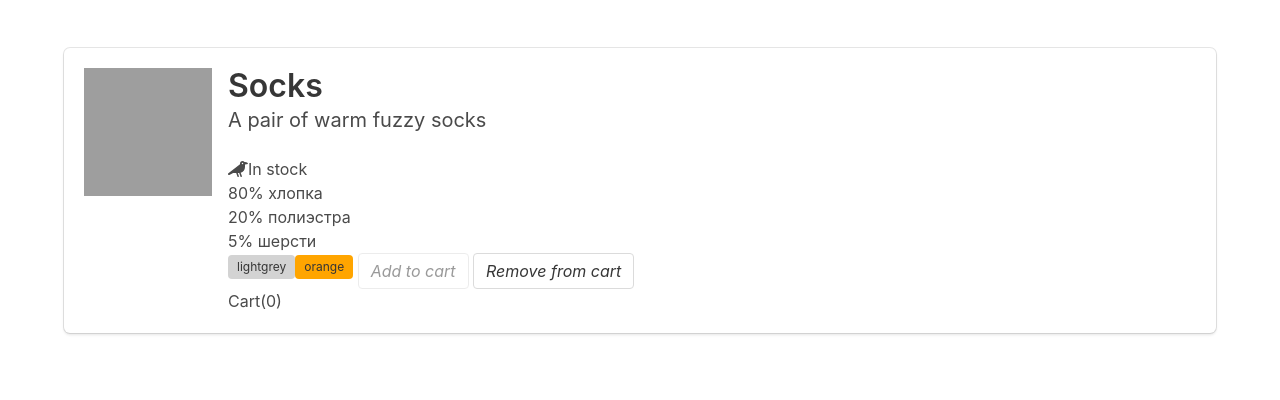
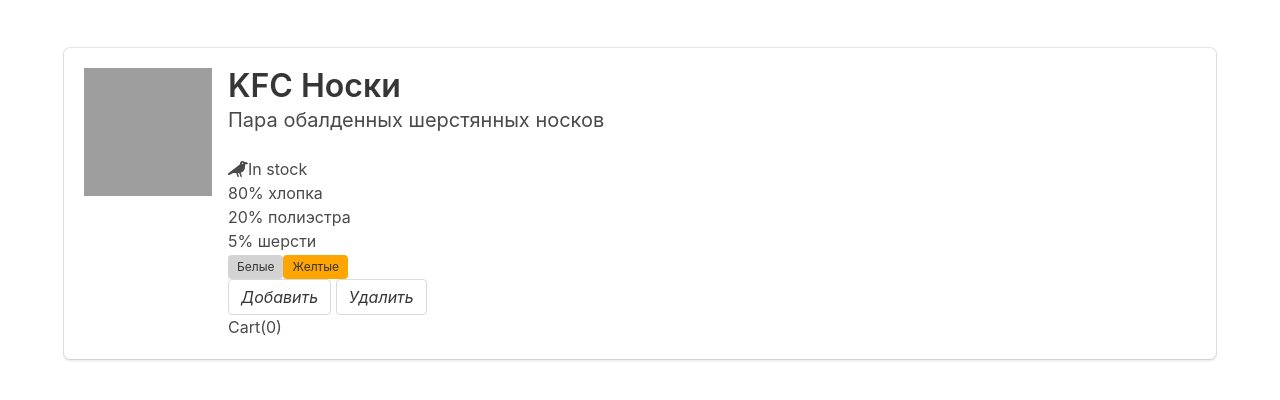
Before and after one commit to vadagama/bpmn, a plain HTML site: page index.html in a window 1280 px wide. Drawn offline with nearby package versions, Linux system fonts and the light colour scheme; grey boxes are pictures that could not be loaded.

Commit message:
Сделал новые расчитываемые значения

```diff
--- a/index.html
+++ b/index.html
@@ -24,35 +24,30 @@
                     </div>
                     <div class="media-content">
                         <div class="product-info">
-                            <p class="title is-3">{{ product }}</p>
+                            <p class="title is-3">{{ title }}</p>
                             <p class="subtitle is-5">{{ description }}</p>
                             <div>
-                                    <p v-if="inventory > 10" class=""><i class="fas fa-crow"></i>In stock</p>
-                                    <p v-else-if="inventory <= 10 & inventory > 0">Almost in stock</p>
-                                    <p v-else="inventory > 0">Out of stock</p>
+                                <p v-if="inventory > 10" class=""><i class="fas fa-crow"></i>In stock</p>
+                                <p v-else-if="inventory <= 10 & inventory > 0">Almost in stock</p>
+                                <p v-else="inventory > 0">Out of stock</p>
                             </div>
                             <div class="product-details">
                                 <ul>
                                     <li v-for="detail in details">{{ detail }}</li>
                                 </ul>
                             </div>
-                            <div v-for="variant in variants"
-                            :key="variant.variantId"
-                            class="tag is-light"
-                            :style="{backgroundColor: variant.variantColor}"
-                            @mouseover="updateProduct(variant.variantImage)">
-                            <p>{{variant.variantColor}}</p>
+                            <div v-for="(variant,index) in variants" :key="variant.variantId" class="tag is-light"
+                                :style="{backgroundColor: variant.variantColor}"
+                                @mouseover="updateProduct(index)">
+                                <p>{{variant.variantColorTitle}}</p>
                             </div>
-                            <i class="button" @click="addToCart" :disabled="!inStock">Add to cart</i>
-                            <i class="button" @click="removeFromCart">Remove from cart</i>
-                            <div class="cart">
+                            <div>
+                                <i class="button" @click="addToCart">Добавить</i>
+                                <i class="button" @click="removeFromCart">Удалить</i>
                                 <p>Cart({{cart}})</p>
                             </div>
-
                         </div>
-
                     </div>
-
             </div>
             </article>
         </div>
--- a/index.js
+++ b/index.js
@@ -1,19 +1,24 @@
 var app = new Vue({
   el: '#app',
   data: {
-    product: 'Socks',
-    description: 'A pair of warm fuzzy socks',
-    image: 'https://weareyoung.ru/wa-data/public/shop/products/87/03/387/images/1645/1645.500.jpg',
+    brand: "KFC",
+    product: 'Носки',
+    description: 'Пара обалденных шерстянных носков',
+    selectedVariant: 0,
     inventory: 12,
     details: ["80% хлопка", "20% полиэстра", "5% шерсти"],
     variants: [{
         variantId: 101,
         variantColor: "lightgrey",
+        variantColorTitle: "Белые",
+        variantQuantity: 10,
         variantImage: "https://weareyoung.ru/wa-data/public/shop/products/87/03/387/images/1645/1645.500.jpg",
       },
       {
         variantId: 102,
         variantColor: "orange",
+        variantColorTitle: "Желтые",
+        variantQuantity: 5,
         variantImage: "https://weareyoung.ru/wa-data/public/shop/products/87/03/387/images/1648/1648.500.jpg",
       }
     ],
@@ -28,8 +33,19 @@ var app = new Vue({
         this.cart -= 1
       }
     },
-    updateProduct(variantImage) {
-      this.image = variantImage
+    updateProduct(index) {
+      this.selectedVariant = index
     }
   },
+  computed: {
+    title() {
+      return this.brand + " " + this.product
+    },
+    image() {
+      return this.variants[this.selectedVariant].variantImage
+    },
+    inStock() {
+      return this.variants[this.selectedVariant].variantQuantity
+    }
+  }
 })
```
